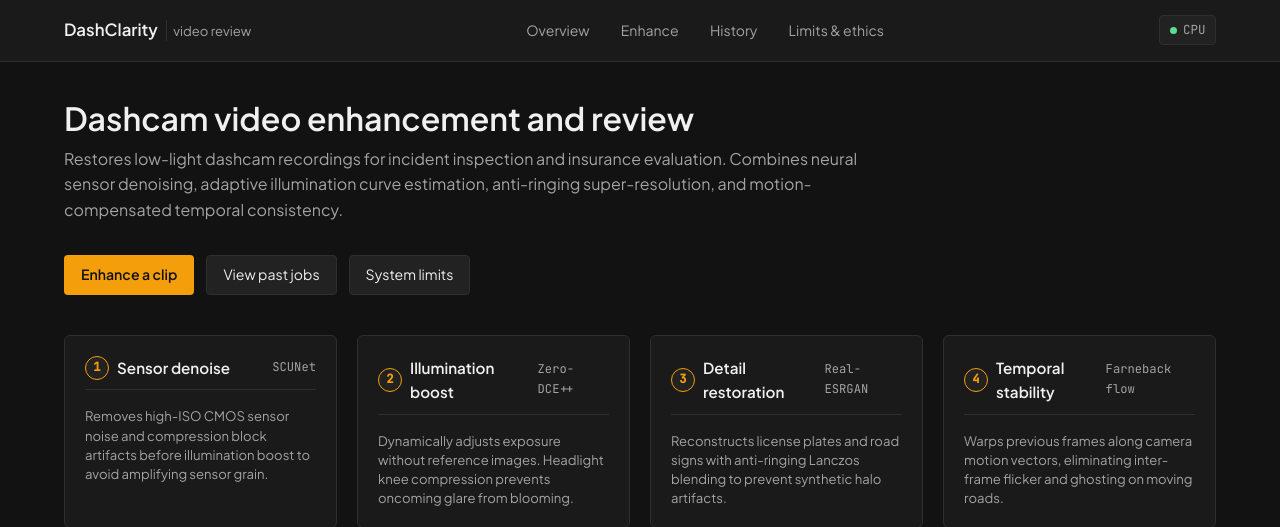
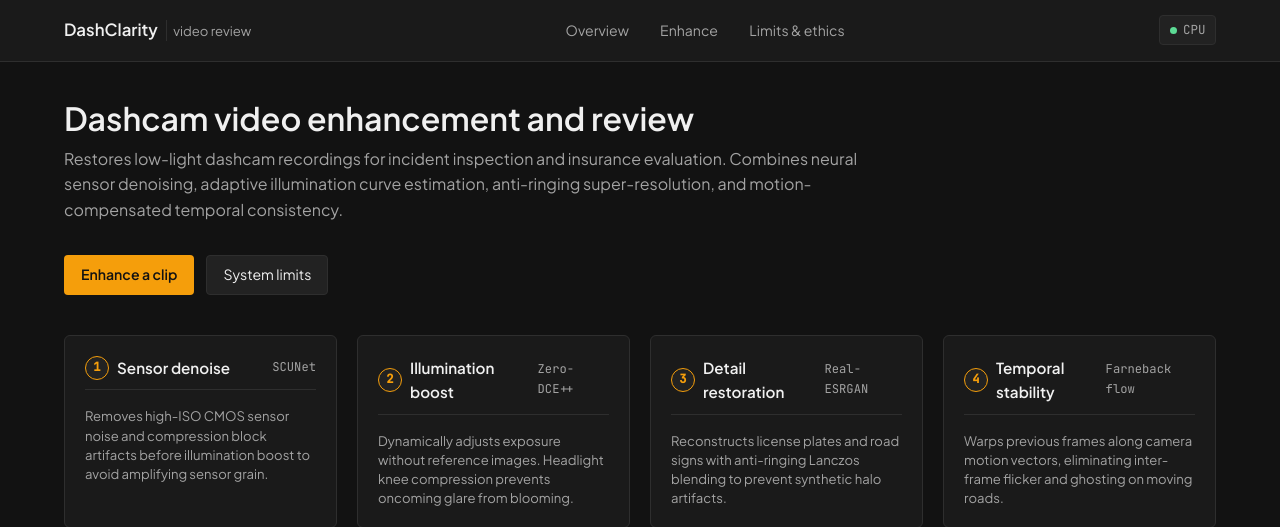
Before and after one commit to Ray000i/DashClarity-AI, a Python web app: template templates/index.html in a window 1280 px wide. Shown: the top 527 px of the page. Run offline with Jinja, Linux system fonts and the light colour scheme; the template is opened without the code that fills it, so the values that code supplies are empty.

Commit message:
feat(ui): remove history tab from navigation and redirect /history to /upload

```diff
--- a/app.py
+++ b/app.py
@@ -165,10 +165,8 @@ def results_page(job_id):
 
 @app.route("/history")
 def history_page():
-    """Past enhancement jobs history page."""
-    show_all = request.args.get("show_all", "0").lower() in ("1", "true", "yes")
-    jobs = processing_manager.list_history(show_all=show_all)
-    return render_template("history.html", active_page="history", jobs=jobs, show_all=show_all)
+    """Past enhancement jobs history page (redirects to upload)."""
+    return redirect(url_for("upload_page"))
 
 
 @app.route("/about")
--- a/templates/404.html
+++ b/templates/404.html
@@ -13,7 +13,6 @@
         <div style="display: flex; gap: 12px; justify-content: center; flex-wrap: wrap;">
             <a href="{{ url_for('index') }}" class="btn btn-secondary">Return Home</a>
             <a href="{{ url_for('upload_page') }}" class="btn btn-primary">Upload Clip</a>
-            <a href="{{ url_for('history_page') }}" class="btn btn-secondary">Review History</a>
         </div>
     </div>
 </section>
--- a/templates/500.html
+++ b/templates/500.html
@@ -14,7 +14,6 @@
         <div style="display: flex; gap: 12px; justify-content: center; flex-wrap: wrap;">
             <a href="{{ url_for('index') }}" class="btn btn-secondary">Return Home</a>
             <a href="{{ url_for('upload_page') }}" class="btn btn-primary">Try Another Clip</a>
-            <a href="{{ url_for('history_page') }}" class="btn btn-secondary">View History</a>
         </div>
     </div>
 </section>
--- a/templates/base.html
+++ b/templates/base.html
@@ -25,9 +25,6 @@
                 </a>
                 <a href="{{ url_for('upload_page') }}" class="nav-link {% if active_page == 'upload' %}active{% endif %}">
                     Enhance
-                </a>
-                <a href="{{ url_for('history_page') }}" class="nav-link {% if active_page == 'history' %}active{% endif %}">
-                    History
                 </a>
                 <a href="{{ url_for('about_page') }}" class="nav-link {% if active_page == 'about' %}active{% endif %}">
                     Limits & ethics
--- a/templates/index.html
+++ b/templates/index.html
@@ -16,9 +16,6 @@
     <div style="display: flex; gap: 0.75rem; margin-bottom: 2.5rem; flex-wrap: wrap;">
         <a href="{{ url_for('upload_page') }}" class="btn btn-primary">
             Enhance a clip
-        </a>
-        <a href="{{ url_for('history_page') }}" class="btn btn-secondary">
-            View past jobs
         </a>
         <a href="{{ url_for('about_page') }}" class="btn btn-secondary">
             System limits
```
Also changed, not shown: tests/test_ui.py (+6 -2 lines).
